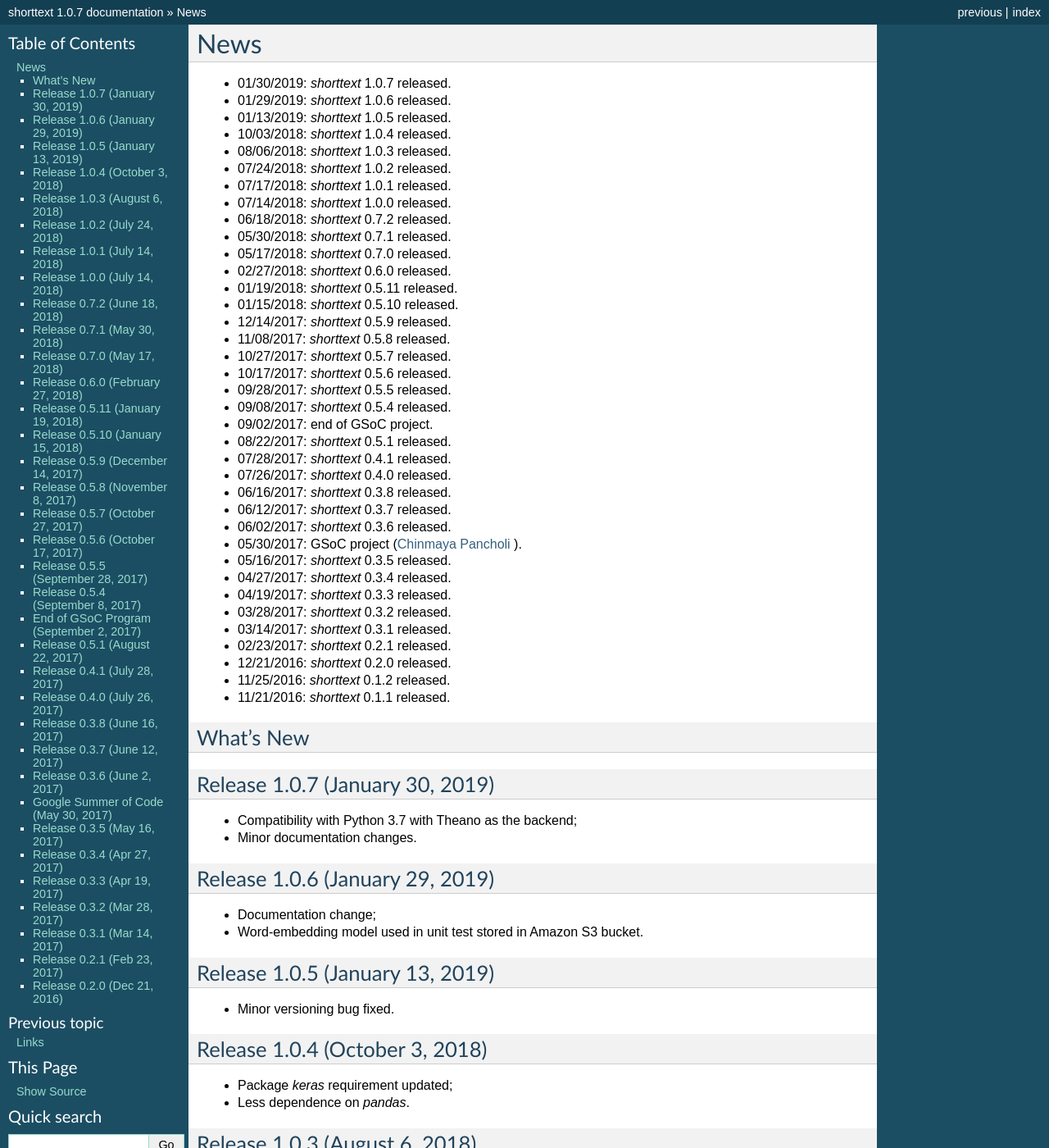
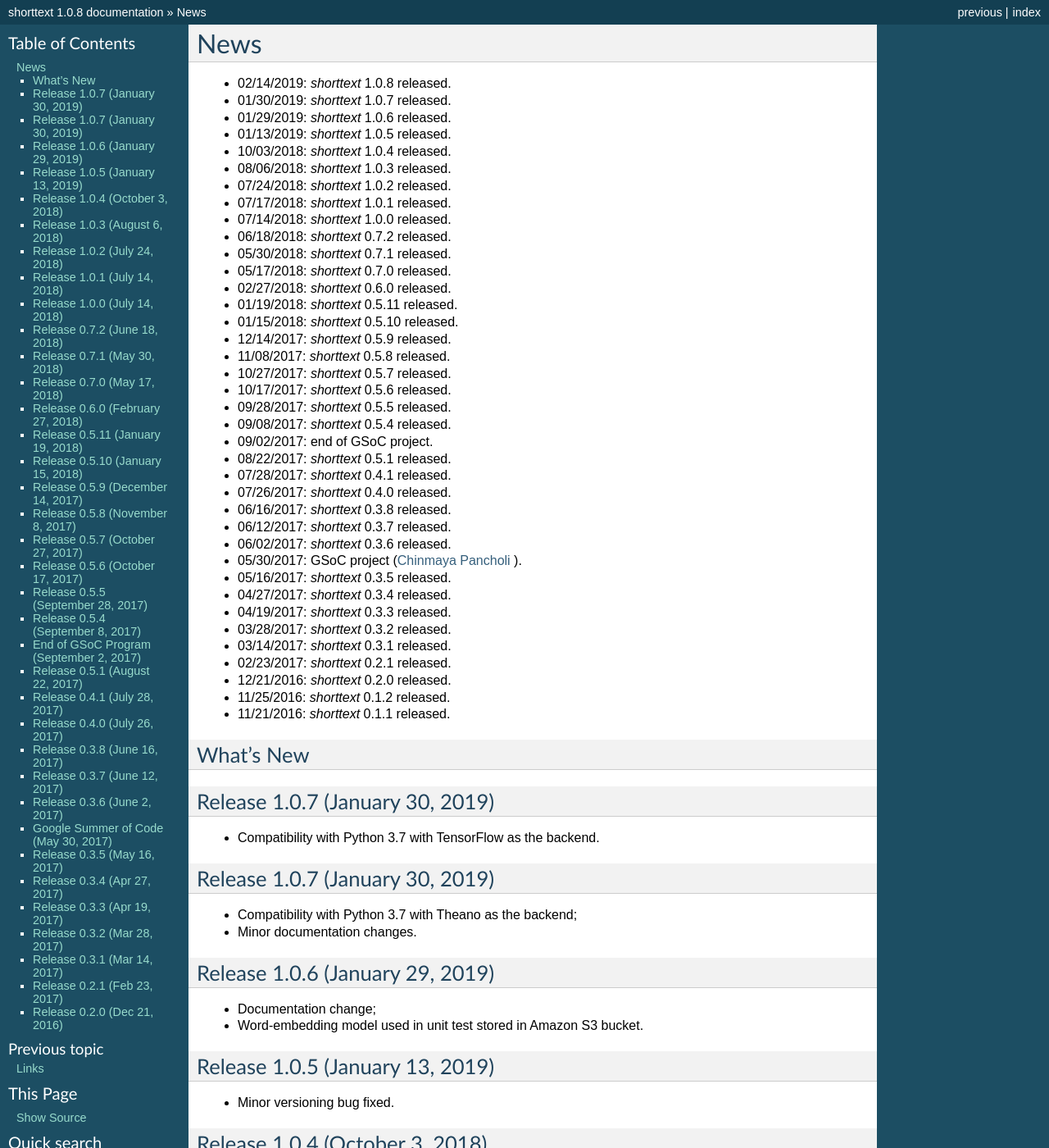
Before and after one commit to stephenhky/PyShortTextCategorization, a Sphinx documentation site: the page built from docs/news.rst, in a window 1280 px wide and 1400 px high. Shown: the whole window at 82% size. Built offline with Sphinx 7.4.7, drawn with Linux system fonts in a browser that asks for light colours; some of the changed text lies outside the part shown.

Commit message:
release 1.0.8

```diff
--- a/apidocs/source/conf.py
+++ b/apidocs/source/conf.py
@@ -60,7 +60,7 @@
 # The short X.Y version.
 version = '1.0'
 # The full version, including alpha/beta/rc tags.
-release = '1.0.7'
+release = '1.0.8'
 
 # The language for content autogenerated by Sphinx. Refer to documentation
 # for a list of supported languages.
--- a/docs/conf.py
+++ b/docs/conf.py
@@ -58,7 +58,7 @@
 # The short X.Y version.
 version = u'1.0'
 # The full version, including alpha/beta/rc tags.
-release = u'1.0.7'
+release = u'1.0.8'
 
 # The language for content autogenerated by Sphinx. Refer to documentation
 # for a list of supported languages.
--- a/docs/faq.rst
+++ b/docs/faq.rst
@@ -15,6 +15,7 @@
 **Q3. Can this package work on Python 3?**
 
 Ans: Since release 1.0.0, this package can be run in Python 2.7, 3.5, and 3.6. (Before that, it operates only under Python 2.7.)
+     Since release 1.0.7, this package can also be run in Python 3.7 as well.
 
 
 
--- a/docs/intro.rst
+++ b/docs/intro.rst
@@ -8,7 +8,8 @@
 any classification algorithm. In this package, it facilitates various types
 of these representations, including topic modeling and word-embedding algorithms.
 
-Since release 1.0.0, `shorttext` runs on Python 2.7, 3.5, and 3.6.
+Since release 1.0.0, `shorttext` runs on Python 2.7, 3.5, and 3.6. Since release 1.0.7,
+it runs also in Python 3.7.
 
 Characteristics:
 
--- a/docs/news.rst
+++ b/docs/news.rst
@@ -1,6 +1,7 @@
 News
 ====
 
+* 02/14/2019: `shorttext` 1.0.8 released.
 * 01/30/2019: `shorttext` 1.0.7 released.
 * 01/29/2019: `shorttext` 1.0.6 released.
 * 01/13/2019: `shorttext` 1.0.5 released.
@@ -42,6 +43,11 @@
 
 What's New
 ----------
+
+Release 1.0.7 (January 30, 2019)
+--------------------------------
+
+* Compatibility with Python 3.7 with TensorFlow as the backend.
 
 Release 1.0.7 (January 30, 2019)
 --------------------------------
--- a/setup.py
+++ b/setup.py
@@ -20,7 +20,7 @@
 
 
 setup(name='shorttext',
-      version="1.0.8a01",
+      version="1.0.8",
       description="Short Text Mining",
       long_description=package_description(),
       classifiers=[
--- a/shorttext/__init__.py
+++ b/shorttext/__init__.py
@@ -8,7 +8,7 @@
 from . import metrics
 from . import spell
 
-__version__ = '1.0.7'
+__version__ = '1.0.8'
 
 
 # to include BERT: refer to:
```
Also changed, not shown: README.md (+3 -1 lines), .travis.yml.
